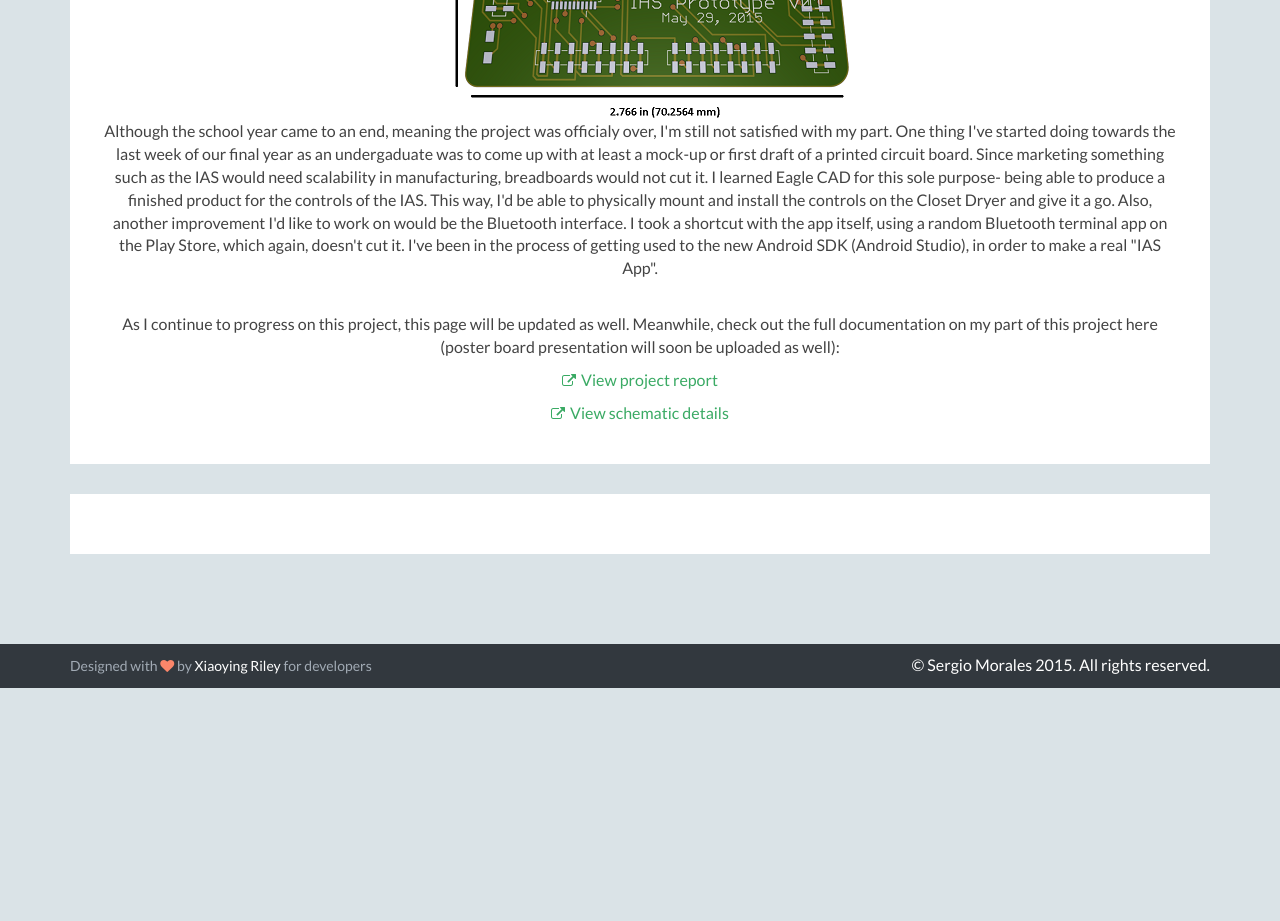
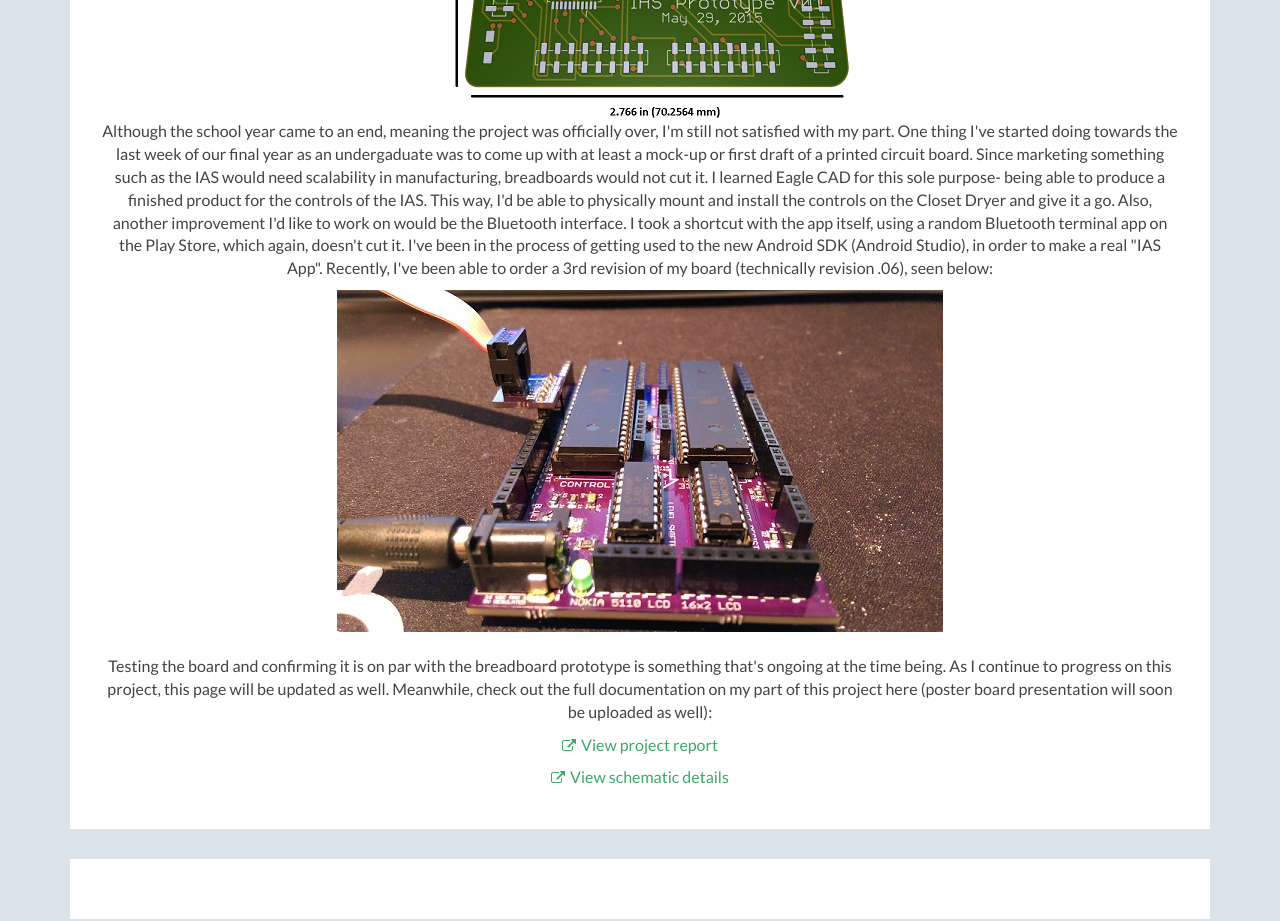
Before and after one commit to smora015/smora015.github.io, a plain HTML site: page ias.html in a window 1280 px wide. Shown: the part 4380-5301 px from the top of the page. Before the commit the page ends 5068 px from the top, so only its background shows below. Drawn offline with Linux system fonts and the light colour scheme; no server answers; a script that the page names is missing.

Commit message:
Typos and picture updates

```diff
--- a/ias.html
+++ b/ias.html
@@ -207,12 +207,14 @@
                             <center>
                                 <img class="img-responsive" src="assets/images/ias/board_top.png" />
                                 <p>
-                                    Although the school year came to an end, meaning the project was officialy over, I'm still not satisfied with my part. One thing I've started doing towards the last week of our final year as an undergaduate was to come up with at least a mock-up or first draft of a printed circuit board. Since marketing something such as the IAS would need scalability in manufacturing, breadboards would not cut it. I learned Eagle CAD for this sole purpose- being able to produce a finished product for the controls of the IAS. This way, I'd be able to physically mount and install the controls on the Closet Dryer and give it a go. Also, another improvement I'd like to work on would be the Bluetooth interface. I took a shortcut with the app itself, using a random Bluetooth terminal app on the Play Store, which again, doesn't cut it. I've been in the process of getting used to the new Android SDK (Android Studio), in order to make a real "IAS App".
+                                    Although the school year came to an end, meaning the project was officially over, I'm still not satisfied with my part. One thing I've started doing towards the last week of our final year as an undergaduate was to come up with at least a mock-up or first draft of a printed circuit board. Since marketing something such as the IAS would need scalability in manufacturing, breadboards would not cut it. I learned Eagle CAD for this sole purpose- being able to produce a finished product for the controls of the IAS. This way, I'd be able to physically mount and install the controls on the Closet Dryer and give it a go. Also, another improvement I'd like to work on would be the Bluetooth interface. I took a shortcut with the app itself, using a random Bluetooth terminal app on the Play Store, which again, doesn't cut it. I've been in the process of getting used to the new Android SDK (Android Studio), in order to make a real "IAS App".
+
+                                    Recently, I've been able to order a 3rd revision of my board (technically revision .06), seen below:
                                 </p>
-
+                                <img class="img-responsive" src="assets/images/ias/ias-v6.jpg" />
                                 <br>
                                 <p>
-                                    As I continue to progress on this project, this page will be updated as well. Meanwhile, check out the full documentation on my part of this project here (poster board presentation will soon be uploaded as well):</p>
+                                    Testing the board and confirming it is on par with the breadboard prototype is something that's ongoing at the time being. As I continue to progress on this project, this page will be updated as well. Meanwhile, check out the full documentation on my part of this project here (poster board presentation will soon be uploaded as well):</p>
                                 <p><a class="more-link" href="./docs/ias/IAS_System_Final_Project_Report.pdf" target="_blank"><i class="fa fa-external-link"></i>View project report</a></p>
                                 <p><a class="more-link" href="./docs/ias/IAS_System_Design_Plan_Schematic.pdf" target="_blank"><i class="fa fa-external-link"></i>View schematic details</a></p>
                             </center>
```
Also changed, not shown: index.html (+2 -1 lines), assets/images/ias/ias-v6.jpg (added).
